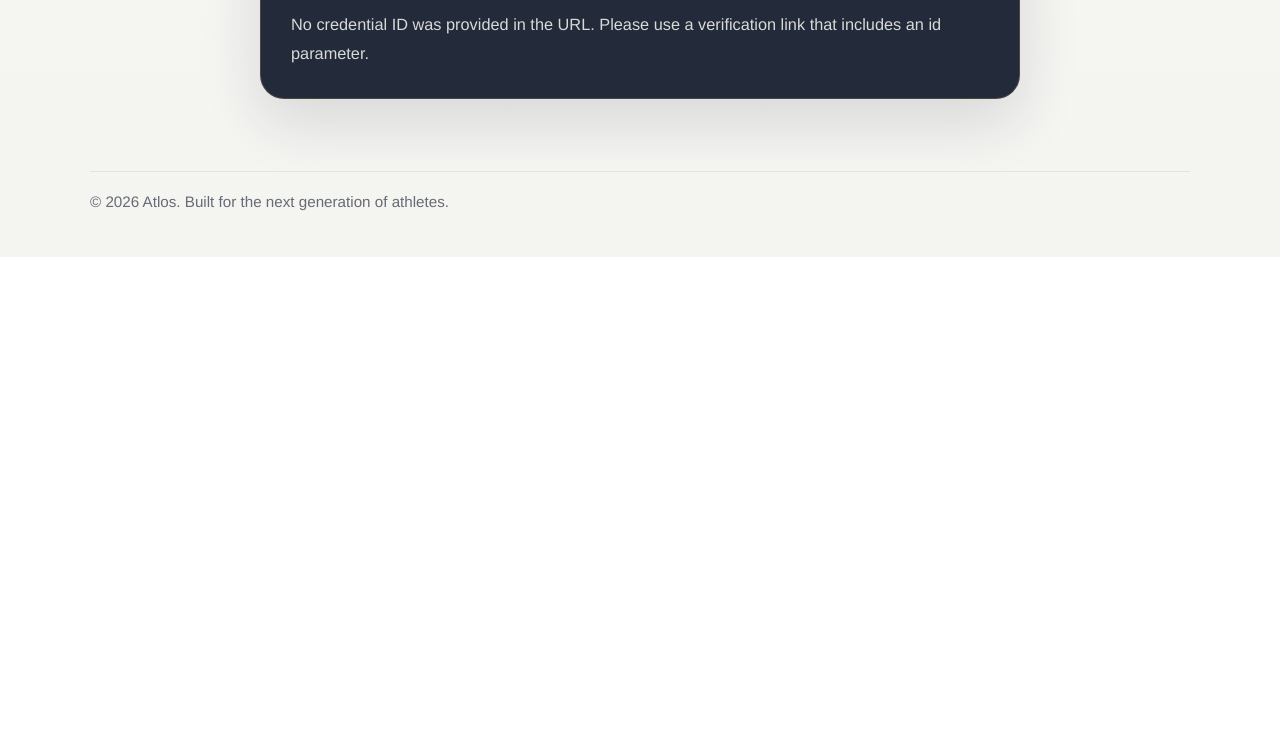
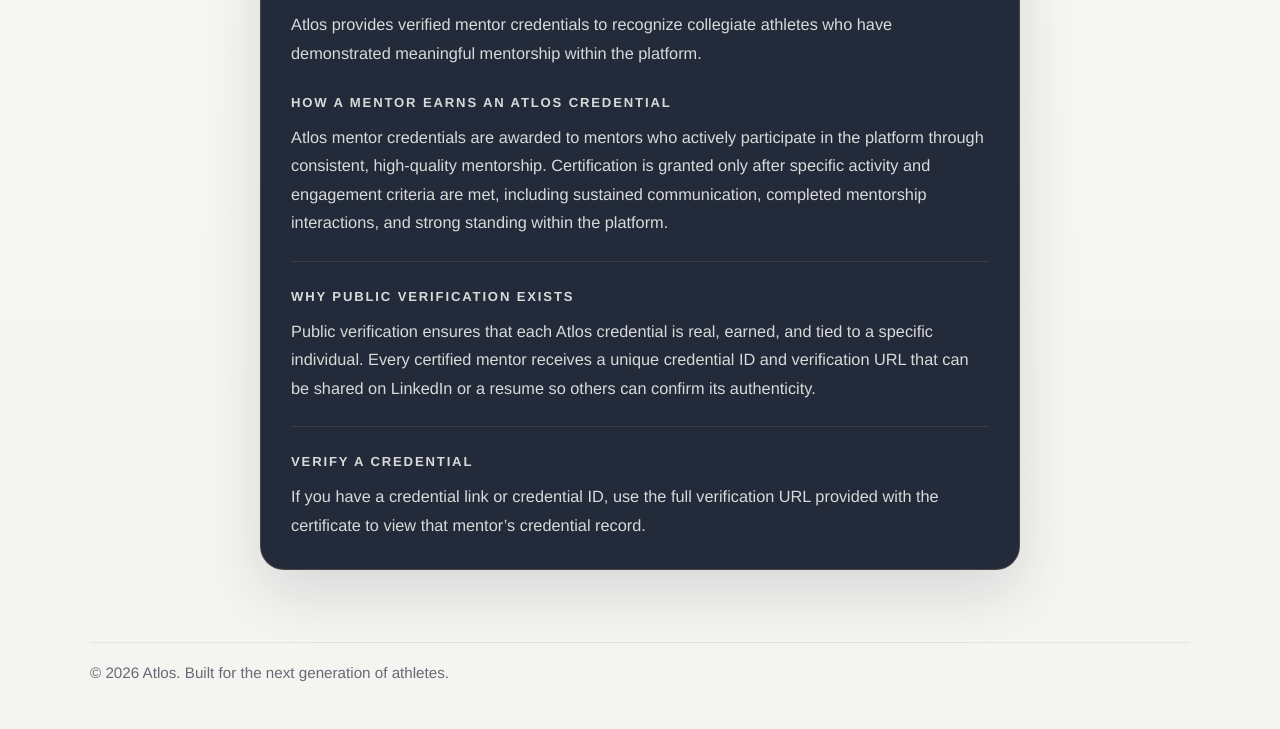
Before and after one commit to AtlosNetork/atlos.github.io, a plain HTML site: page verify/index.html in a window 1280 px wide. Shown: the part 636-1365 px from the top of the page. Before the commit the page ends 893 px from the top, so only its background shows below. Drawn offline with Linux system fonts and the light colour scheme; a web font is replaced by a local one.

Commit message:
Update verify page no-ID info state

```diff
--- a/styles.css
+++ b/styles.css
@@ -349,6 +349,11 @@ h3 {
   padding: 30px;
 }
 
+.info-section + .info-section {
+  padding-top: 24px;
+  border-top: 1px solid rgba(221, 183, 112, 0.14);
+}
+
 .top-gap {
   margin-top: 24px;
 }
--- a/verify/index.html
+++ b/verify/index.html
@@ -73,10 +73,44 @@
 
           <article class="verification-card verification-state" id="verification-message">
             <p class="section-label">Verification</p>
-            <h2 id="message-title">Checking credential</h2>
+            <h2 id="message-title">Credential Verification</h2>
             <p class="verification-copy" id="message-body">
-              Please wait while Atlos retrieves this credential record.
+              Atlos provides verified mentor credentials to recognize collegiate
+              athletes who have demonstrated meaningful mentorship within the
+              platform.
             </p>
+
+            <div class="verification-section top-gap info-section">
+              <p class="section-label">How a mentor earns an Atlos credential</p>
+              <p class="verification-copy">
+                Atlos mentor credentials are awarded to mentors who actively
+                participate in the platform through consistent, high-quality
+                mentorship. Certification is granted only after specific
+                activity and engagement criteria are met, including sustained
+                communication, completed mentorship interactions, and strong
+                standing within the platform.
+              </p>
+            </div>
+
+            <div class="verification-section top-gap info-section">
+              <p class="section-label">Why public verification exists</p>
+              <p class="verification-copy">
+                Public verification ensures that each Atlos credential is real,
+                earned, and tied to a specific individual. Every certified
+                mentor receives a unique credential ID and verification URL that
+                can be shared on LinkedIn or a resume so others can confirm its
+                authenticity.
+              </p>
+            </div>
+
+            <div class="verification-section top-gap info-section">
+              <p class="section-label">Verify a credential</p>
+              <p class="verification-copy">
+                If you have a credential link or credential ID, use the full
+                verification URL provided with the certificate to view that
+                mentor&rsquo;s credential record.
+              </p>
+            </div>
           </article>
         </div>
       </section>
--- a/verify/verify.js
+++ b/verify/verify.js
@@ -38,10 +38,6 @@ async function loadCredential() {
   const credentialId = params.get("id");
 
   if (!credentialId) {
-    showMessage(
-      "Credential ID required",
-      "No credential ID was provided in the URL. Please use a verification link that includes an id parameter."
-    );
     return;
   }
 
```
